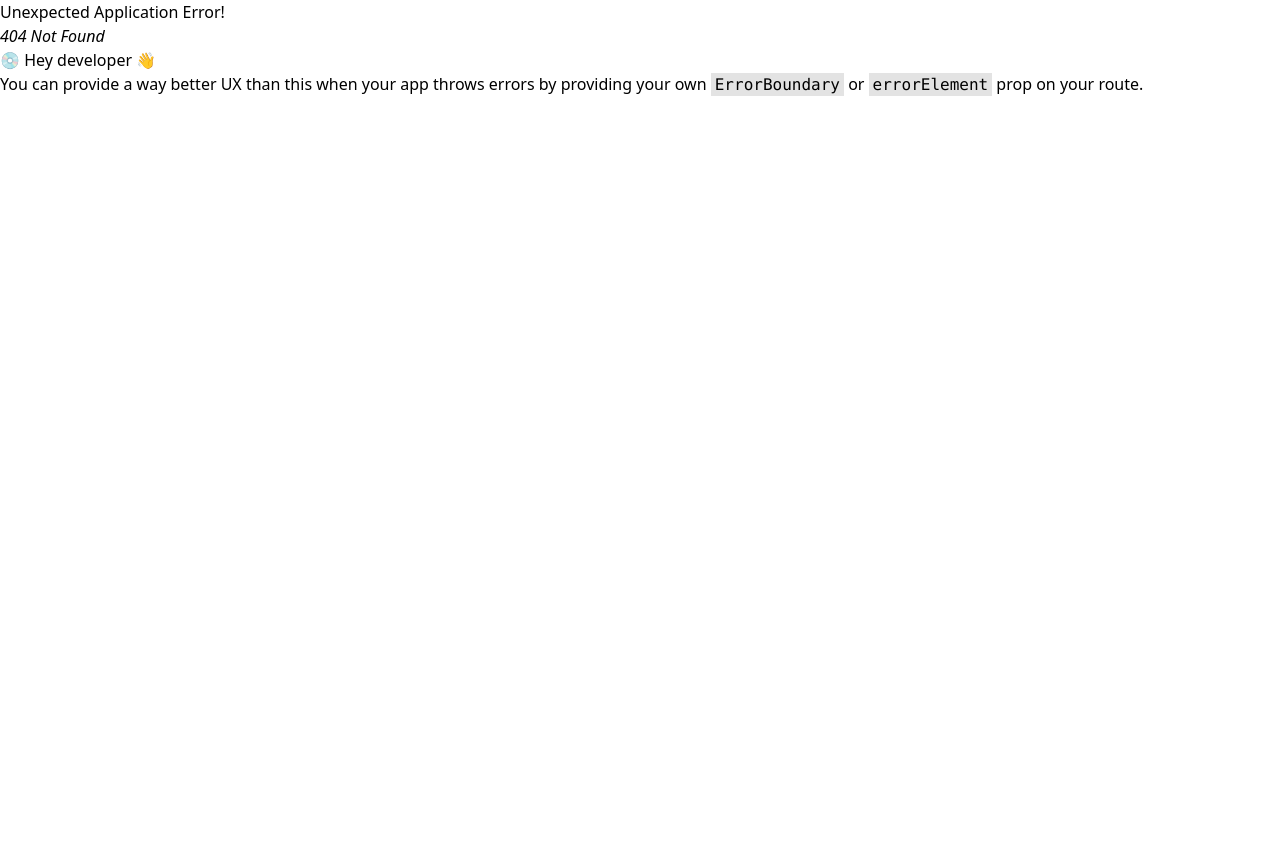
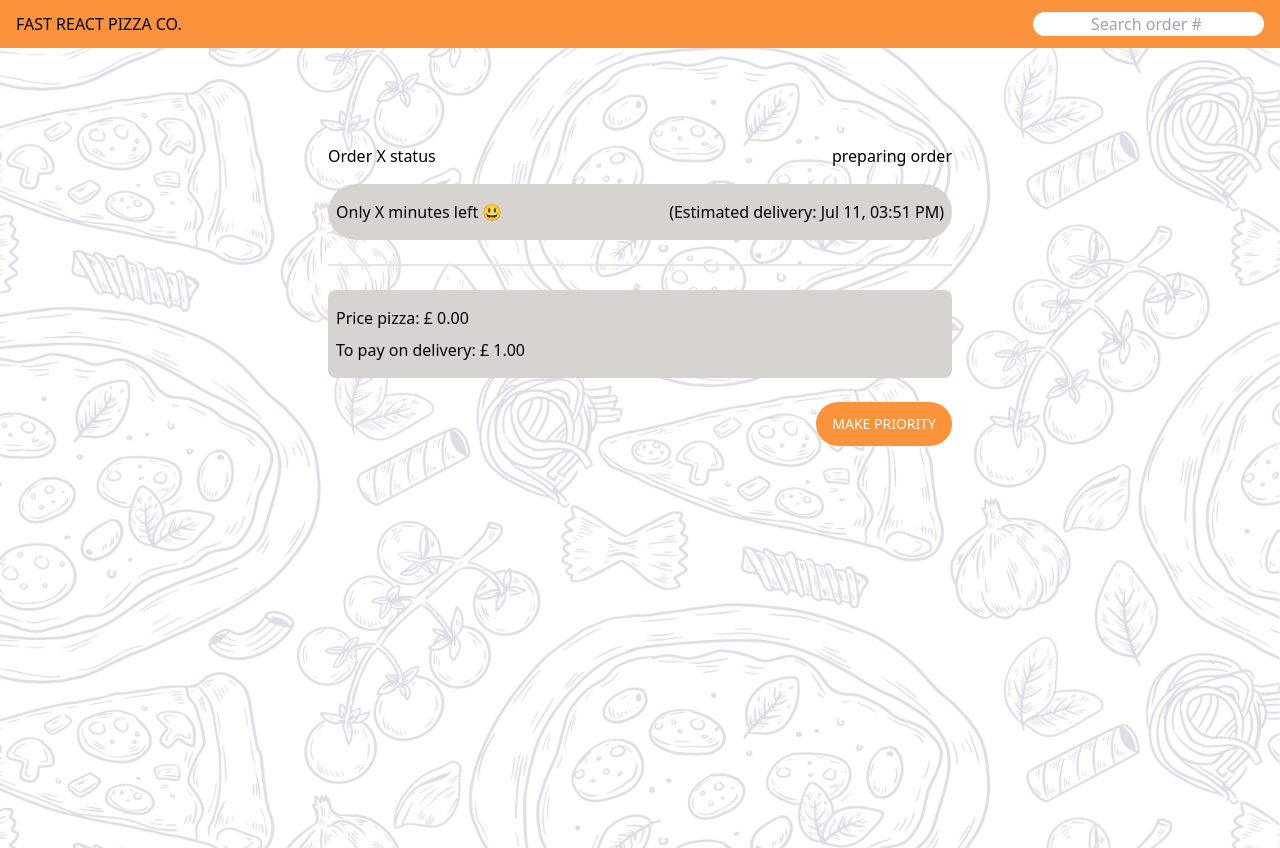
Before and after one commit to yymengduuu/React-Pizza, a React (Create React App) app: page /Order/Order in a window 1280 px wide. Before the commit this address had no page. Before the commit the page ends 800 px from the top, so only its background shows below. Built offline with nearby package versions, Linux system fonts and the light colour scheme.

Commit message:
order update

```diff
--- a/src/features/Cart/Cart.jsx
+++ b/src/features/Cart/Cart.jsx
@@ -18,7 +18,7 @@ export default function Cart() {
 
   const handleCheckout = (e) => {
     e.preventDefault();
-    navigate('/Order');
+    navigate('/Order/CreateOrder');
   };
 
   return (
--- a/src/features/Cart/CartOverview.jsx
+++ b/src/features/Cart/CartOverview.jsx
@@ -20,7 +20,9 @@ export default function CartOverview() {
     <div className="fixed bottom-0 left-0 right-0 z-50 flex flex-row items-center justify-between bg-stone-800 px-10 py-4 text-white md:text-base">
       <p>{totalQuantity} Pizzas</p>
       <p>&pound; {totalPrice}.00</p>
-      <button onClick={handleOpen}>Open cart &rarr;</button>
+      <button onClick={handleOpen} className="uppercase">
+        Open cart &rarr;
+      </button>
     </div>
   );
 }
--- a/src/features/Menu/MenuItem.jsx
+++ b/src/features/Menu/MenuItem.jsx
@@ -18,6 +18,7 @@ export default function MenuItem({ pizza }) {
     const newItem = {
       id,
       name,
+      ingredients,
       quantity: 1,
       unitPrice,
       totalPrice: unitPrice * 1,
--- a/src/features/Order/CreateOrder.jsx
+++ b/src/features/Order/CreateOrder.jsx
@@ -1,11 +1,26 @@
 import { useSelector } from 'react-redux';
 import { totalCartPrice } from '../Cart/cartSlice';
+import { useNavigate } from 'react-router-dom';
 
 export default function CreateOrder() {
   const username = useSelector((state) => state.user.userName);
+  const navigate = useNavigate();
   const totalPrice = useSelector(totalCartPrice);
 
+  const handleCheckout = (e) => {
+    e.preventDefault();
+    navigate('/Order/Order');
+  };
+
   return (
+    <div
+      className="min-h-screen w-full bg-cover bg-center bg-no-repeat px-4"
+      style={{
+        backgroundImage: "url('/images/bg-pizza.jpg')",
+        backgroundColor: 'rgba(255,255,255,0.85)',
+        backgroundBlendMode: 'lighten',
+      }}
+    >
       <div className="mx-auto max-w-3xl px-6 py-10">
         <p className="mb-12 mt-6 text-2xl font-semibold">
           Rerady to order? Let's go!
@@ -48,9 +63,13 @@ export default function CreateOrder() {
           />
           <label className="text-lg">Want to give your order priority?</label>
         </div>
-      <button className="mr-4 min-w-[120px] rounded-full bg-orange-400 px-4 py-3 text-center text-sm uppercase text-white hover:bg-orange-500">
+        <button
+          className="mr-4 min-w-[120px] rounded-full bg-orange-400 px-4 py-3 text-center text-sm uppercase text-white hover:bg-orange-500"
+          onClick={handleCheckout}
+        >
           order now from &pound; {totalPrice}.00
         </button>
       </div>
+    </div>
   );
 }
--- a/src/features/Order/Order.jsx
+++ b/src/features/Order/Order.jsx
@@ -1,18 +1,45 @@
-import CreateOrder from './CreateOrder';
-import CartOverview from '../Cart/CartOverview';
+import OrderItem from './OrderItem';
+import { getCartItems } from '../Cart/cartSlice';
+import { useSelector } from 'react-redux';
+import { totalCartPrice } from '../Cart/cartSlice';
 
 export default function Order() {
+  const OrderItems = useSelector(getCartItems);
+  const totalPrice = useSelector(totalCartPrice);
   return (
     <div
-      className="min-h-screen w-full bg-cover bg-center bg-no-repeat px-4"
+      className="min-h-screen w-full bg-cover bg-center bg-no-repeat px-6 py-10"
       style={{
         backgroundImage: "url('/images/bg-pizza.jpg')",
         backgroundColor: 'rgba(255,255,255,0.85)',
         backgroundBlendMode: 'lighten',
       }}
     >
-      <CreateOrder />
-      <CartOverview />
+      <div className="mx-auto max-w-2xl px-6 py-10">
+        <div className="flex flex-wrap justify-between py-4">
+          <p>Order X status</p>
+          <span>preparing order</span>
+        </div>
+        <div className="mb-6 flex flex-wrap justify-between rounded-full bg-stone-300 px-2 py-4">
+          <p>Only X minutes left 😃</p>
+          <p>(Estimated delivery: Jul 11, 03:51 PM)</p>
+        </div>
+        <ul className="mb-6 flex flex-col gap-3 divide-y divide-stone-200 border-y border-stone-200">
+          {OrderItems.map((item) => (
+            <OrderItem item={item} key={item.id} />
+          ))}
+        </ul>
+
+        <div className="flex flex-col gap-2 rounded-lg bg-stone-300 px-2 py-4">
+          <p>Price pizza: &pound; {totalPrice}.00</p>
+          <p>To pay on delivery: &pound; 1.00</p>
+        </div>
+        <div className="flex flex-row items-end justify-end py-6">
+          <button className="min-w-[120px] rounded-full bg-orange-400 px-4 py-3 text-center text-sm uppercase text-white hover:bg-orange-500">
+            Make priority
+          </button>
+        </div>
+      </div>
     </div>
   );
 }
--- a/src/features/Order/OrderItem.jsx
+++ b/src/features/Order/OrderItem.jsx
@@ -0,0 +1,16 @@
+export default function OrderItem({ item }) {
+  const { quantity, name, unitPrice, ingredients } = item;
+  console.log('OrderItem:', item);
+
+  return (
+    <li>
+      <div className="flex flex-wrap justify-between py-4">
+        <p>
+          {quantity} x {name}
+        </p>
+        <p>&pound; {unitPrice}.00</p>
+      </div>
+      <p className="text-stone-700">{ingredients.join(',')}</p>
+    </li>
+  );
+}
--- a/src/features/User/CreateUser.jsx
+++ b/src/features/User/CreateUser.jsx
@@ -10,7 +10,6 @@ export default function CreateUser() {
 
   const handleStart = (e) => {
     e.preventDefault();
-
     if (userName) {
       dispatch(updateName(userName));
       navigate('/Menu');
@@ -28,7 +27,7 @@ export default function CreateUser() {
         value={userName}
         onChange={(e) => setUserName(e.target.value)}
         onKeyDown={(e) => {
-          if (e.key === 'Enter' || e.key === ' ') {
+          if (e.key === 'Enter') {
             handleStart(e);
           }
         }}
```
Also changed, not shown: src/App.js (+17 -12 lines), src/features/Cart/cartSlice.js (+9 -0 lines). Lines whose indentation alone changed are shown as unchanged.
